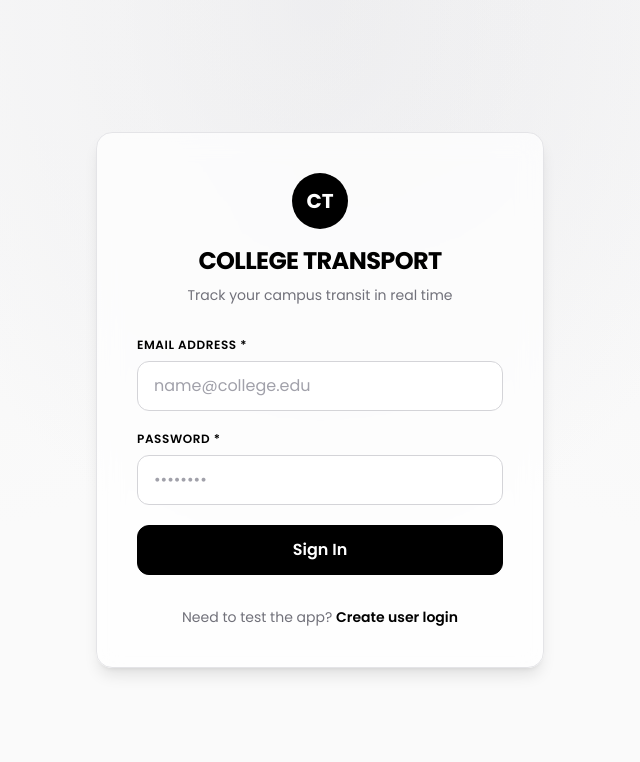
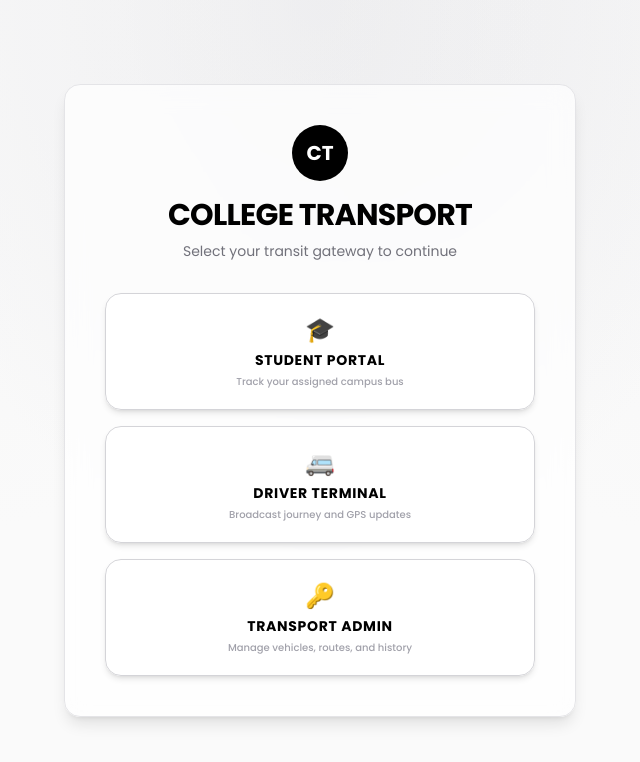
Before and after one commit to karthikk0802-cyber/CollegeTransport, a React (Vite) app in the folder client/: page /login in a window 1280 px wide. Shown: the top 762 px of the page, without its empty margins (320-960 px from the left). Built offline with nearby package versions, Linux system fonts and the light colour scheme; no server answers.

Commit message:
feat: add role selector landing step on opening login page

```diff
--- a/client/src/pages/Login.jsx
+++ b/client/src/pages/Login.jsx
@@ -5,11 +5,12 @@ import { Navigate } from 'react-router-dom';
 const Login = () => {
   const { login, register, user, loading } = useAuth();
 
+  const [selectedRole, setSelectedRole] = useState(null); // 'student', 'driver', 'admin', or null
   const [isRegister, setIsRegister] = useState(false);
+
   const [email, setEmail] = useState('');
   const [password, setPassword] = useState('');
   const [name, setName] = useState('');
-  const [role, setRole] = useState('student');
   const [phone, setPhone] = useState('');
   const [rollNumber, setRollNumber] = useState('');
 
@@ -33,8 +34,8 @@ const Login = () => {
         return;
       }
 
-      const payload = { name, email, password, role, phone };
-      if (role === 'student' && rollNumber) {
+      const payload = { name, email, password, role: selectedRole, phone };
+      if (selectedRole === 'student' && rollNumber) {
         payload.rollNumber = rollNumber;
       }
 
@@ -58,17 +59,100 @@ const Login = () => {
     setSubmitting(false);
   };
 
+  const getRoleHeader = () => {
+    switch (selectedRole) {
+      case 'student':
+        return 'STUDENT PORTAL';
+      case 'driver':
+        return 'DRIVER TERMINAL';
+      case 'admin':
+        return 'ADMIN CONTROL';
+      default:
+        return 'PORTAL LOGIN';
+    }
+  };
+
   return (
     <div className="min-h-screen flex items-center justify-center p-4">
-      <div className="w-full max-w-md glass-panel p-8 md:p-10 border-zinc-200">
-        <div className="text-center mb-8">
+      {selectedRole === null ? (
+        /* ======================================================== */
+        /* ROLE SELECTOR SCREEN (ON OPENING WEBSITE) */
+        /* ======================================================== */
+        <div className="w-full max-w-lg glass-panel p-8 md:p-10 border-zinc-200 text-center space-y-8 animate-fade-in">
+          <div>
             <div className="inline-flex items-center justify-center w-14 h-14 rounded-full bg-black text-white mb-4 font-bold text-xl">
               CT
             </div>
-          <h1 className="text-2xl font-bold tracking-tight text-black">COLLEGE TRANSPORT</h1>
+            <h1 className="text-3xl font-extrabold tracking-tight text-black">COLLEGE TRANSPORT</h1>
             <p className="text-sm text-zinc-500 mt-2">
-            {isRegister ? 'Create a tracking account' : 'Track your campus transit in real time'}
+              Select your transit gateway to continue
             </p>
+          </div>
+
+          <div className="flex flex-col gap-4">
+            <button
+              onClick={() => {
+                setSelectedRole('student');
+                setError('');
+                setIsRegister(false);
+              }}
+              className="w-full py-5 px-6 glass-panel-light hover:bg-black hover:text-white border-zinc-300 hover:border-black transition-all flex flex-col items-center justify-center gap-1 active:scale-98 duration-200"
+            >
+              <span className="text-2xl">🎓</span>
+              <span className="text-sm font-bold uppercase tracking-wider">Student Portal</span>
+              <span className="text-[10px] text-zinc-400 hover:text-zinc-300 font-medium">Track your assigned campus bus</span>
+            </button>
+
+            <button
+              onClick={() => {
+                setSelectedRole('driver');
+                setError('');
+                setIsRegister(false);
+              }}
+              className="w-full py-5 px-6 glass-panel-light hover:bg-black hover:text-white border-zinc-300 hover:border-black transition-all flex flex-col items-center justify-center gap-1 active:scale-98 duration-200"
+            >
+              <span className="text-2xl">🚐</span>
+              <span className="text-sm font-bold uppercase tracking-wider">Driver Terminal</span>
+              <span className="text-[10px] text-zinc-400 hover:text-zinc-300 font-medium">Broadcast journey and GPS updates</span>
+            </button>
+
+            <button
+              onClick={() => {
+                setSelectedRole('admin');
+                setError('');
+                setIsRegister(false);
+              }}
+              className="w-full py-5 px-6 glass-panel-light hover:bg-black hover:text-white border-zinc-300 hover:border-black transition-all flex flex-col items-center justify-center gap-1 active:scale-98 duration-200"
+            >
+              <span className="text-2xl">🔑</span>
+              <span className="text-sm font-bold uppercase tracking-wider">Transport Admin</span>
+              <span className="text-[10px] text-zinc-400 hover:text-zinc-300 font-medium">Manage vehicles, routes, and history</span>
+            </button>
+          </div>
+        </div>
+      ) : (
+        /* ======================================================== */
+        /* SPECIFIC LOGIN FORM SCREEN */
+        /* ======================================================== */
+        <div className="w-full max-w-md glass-panel p-8 md:p-10 border-zinc-200 animate-fade-in">
+          {/* Back button */}
+          <button
+            onClick={() => {
+              setSelectedRole(null);
+              setError('');
+            }}
+            className="text-xs font-semibold text-zinc-500 hover:text-black transition-colors mb-6 flex items-center gap-1"
+          >
+            ← Back to Gateways
+          </button>
+
+          <div className="text-center mb-8">
+            <span className="text-[10px] font-bold tracking-wider text-zinc-500 uppercase">
+              {getRoleHeader()}
+            </span>
+            <h2 className="text-2xl font-extrabold text-black mt-1">
+              {isRegister ? 'Register Account' : 'Sign In'}
+            </h2>
           </div>
 
           {error && (
@@ -95,7 +179,7 @@ const Login = () => {
             )}
 
             <div>
-            <label className="block text-xs font-semibold uppercase tracking-wider text-zinc-650 mb-2">
+              <label className="block text-xs font-semibold uppercase tracking-wider text-zinc-655 mb-2">
                 Email Address *
               </label>
               <input
@@ -109,7 +193,7 @@ const Login = () => {
             </div>
 
             <div>
-            <label className="block text-xs font-semibold uppercase tracking-wider text-zinc-650 mb-2">
+              <label className="block text-xs font-semibold uppercase tracking-wider text-zinc-655 mb-2">
                 Password *
               </label>
               <input
@@ -124,24 +208,9 @@ const Login = () => {
 
             {isRegister && (
               <>
+                {selectedRole === 'student' && (
                   <div>
-                <label className="block text-xs font-semibold uppercase tracking-wider text-zinc-650 mb-2">
-                  Role *
-                </label>
-                <select
-                  value={role}
-                  onChange={(e) => setRole(e.target.value)}
-                  className="glass-input cursor-pointer"
-                >
-                  <option value="student" className="bg-white text-black">Student</option>
-                  <option value="driver" className="bg-white text-black">Driver / Conductor</option>
-                  <option value="admin" className="bg-white text-black">Transport Administrator</option>
-                </select>
-              </div>
-
-              {role === 'student' && (
-                <div>
-                  <label className="block text-xs font-semibold uppercase tracking-wider text-zinc-650 mb-2">
+                    <label className="block text-xs font-semibold uppercase tracking-wider text-zinc-655 mb-2">
                       Roll Number
                     </label>
                     <input
@@ -155,7 +224,7 @@ const Login = () => {
                 )}
 
                 <div>
-                <label className="block text-xs font-semibold uppercase tracking-wider text-zinc-650 mb-2">
+                  <label className="block text-xs font-semibold uppercase tracking-wider text-zinc-655 mb-2">
                     Phone Number
                   </label>
                   <input
@@ -192,6 +261,7 @@ const Login = () => {
             </button>
           </div>
         </div>
+      )}
     </div>
   );
 };
```
Lines whose indentation alone changed are shown as unchanged.
